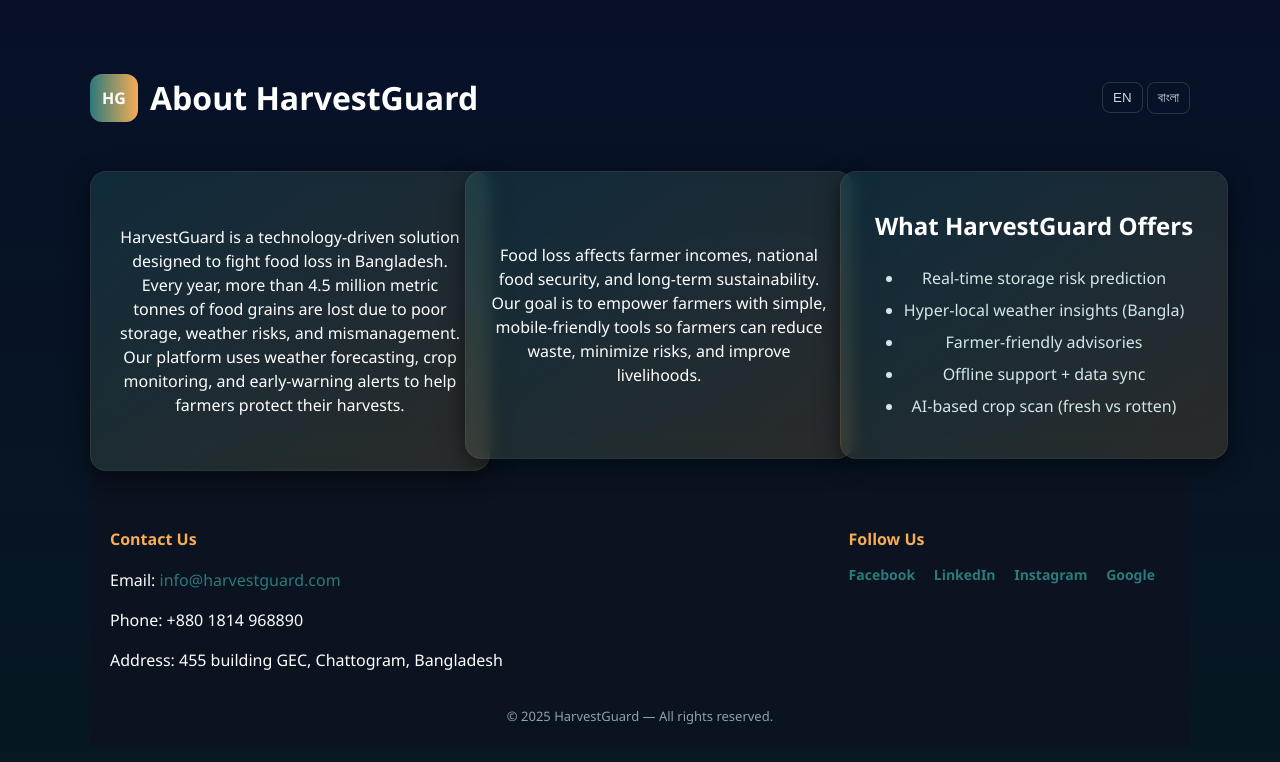
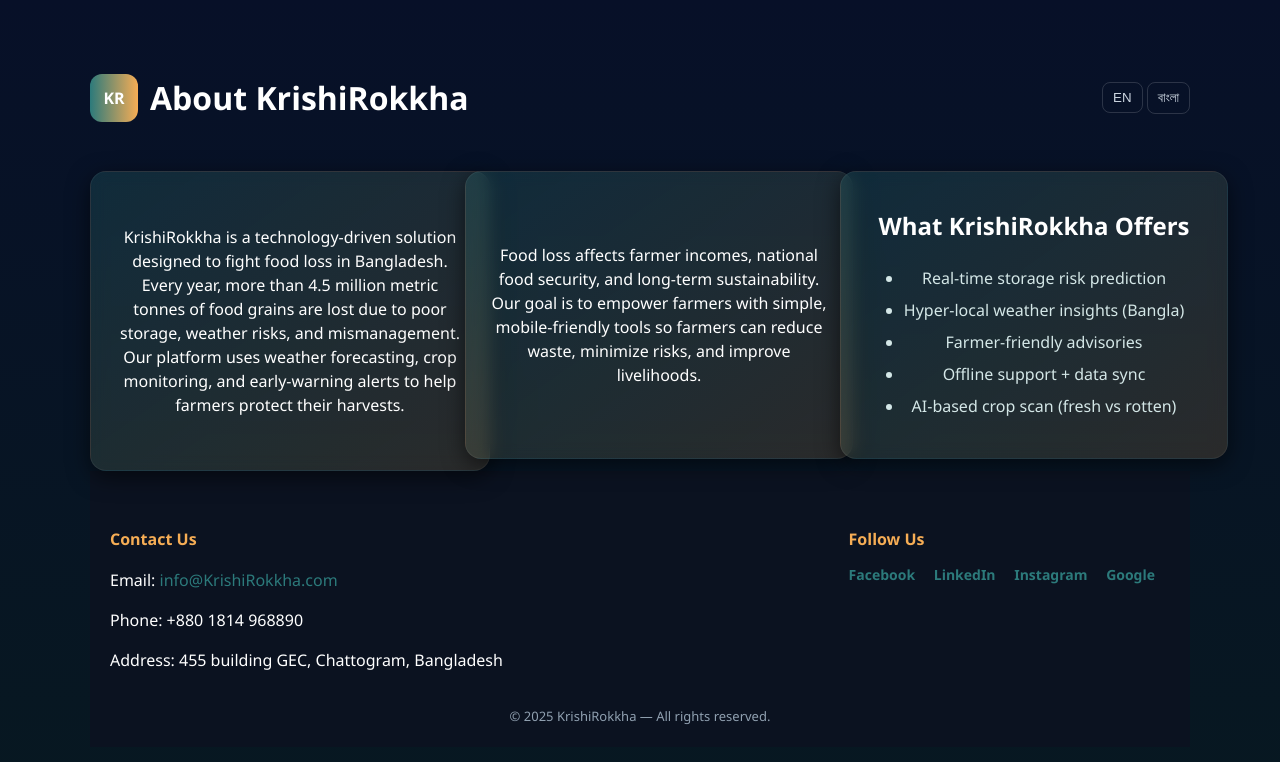
Before and after one commit to fardina-tahsin/jufasu-edu-hackfest-2025, a website: page public/details/about.html in a window 1280 px wide. Drawn offline with Linux system fonts and the light colour scheme.

Commit message:
modified some changes

```diff
--- a/public/details/about.html
+++ b/public/details/about.html
@@ -2,7 +2,7 @@
 <html lang="en">
 <head>
     <meta charset="UTF-8">
-    <title>About – HarvestGuard</title>
+    <title>About - KrishiRokkha</title>
 
     <!-- Shared Theme -->
     <link rel="stylesheet" href="../css/styles.css">
@@ -18,8 +18,8 @@
     <!-- Header -->
     <header>
         <div class="brand">
-            <div class="logo">HG</div>
-            <h1 data-lang="about_header">About HarvestGuard</h1>
+            <div class="logo">KR</div>
+            <h1 data-lang="about_header">About KrishiRokkha</h1>
         </div>
 
         <div class="lang-toggle">
@@ -32,7 +32,7 @@
     <section class="grid">
 
         <div class="card tall" data-lang="mission_text">
-            HarvestGuard is a technology-driven solution designed to fight food loss in Bangladesh.
+            KrishiRokkha is a technology-driven solution designed to fight food loss in Bangladesh.
             Every year, more than 4.5 million metric tonnes of food grains are lost due to poor storage,
             weather risks, and mismanagement. Our platform uses weather forecasting, crop monitoring,
             and early-warning alerts to help farmers protect their harvests.
@@ -45,7 +45,7 @@
         </div>
 
         <div class="card list">
-            <h2 data-lang="offer_title">What HarvestGuard Offers</h2>
+            <h2 data-lang="offer_title">What KrishiRokkha Offers</h2>
             <ul>
                 <li data-lang="offer_1">Real-time storage risk prediction</li>
                 <li data-lang="offer_2">Hyper-local weather insights (Bangla)</li>
@@ -61,7 +61,7 @@
     <div class="footer-container">
         <div class="footer-section contact">
         <h3>Contact Us</h3>
-        <p>Email: <a href="mailto:info@harvestguard.com">info@harvestguard.com</a></p>
+        <p>Email: <a href="mailto:info@KrishiRokkha.com">info@KrishiRokkha.com</a></p>
         <p>Phone: +880 1814 968890</p>
         <p>Address: 455 building GEC, Chattogram, Bangladesh</p>
         </div>
@@ -78,7 +78,7 @@
     </div>
 
     <div class="footer-bottom">
-        © 2025 HarvestGuard — All rights reserved.
+        © 2025 KrishiRokkha — All rights reserved.
     </div>
     </footer>
 
```
Also changed, not shown: src/auth/login.html (+1 -1 lines), src/landing_page/landing_page.html (+5 -5 lines).
